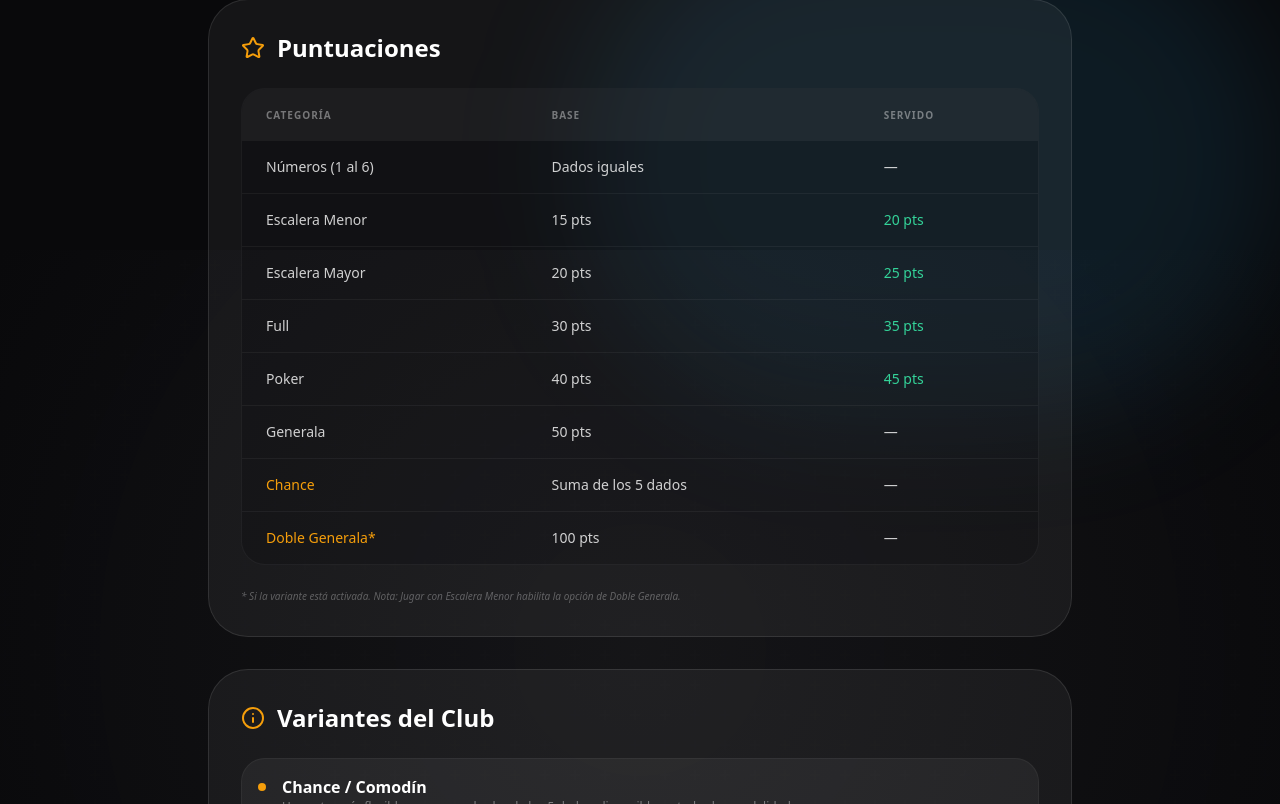
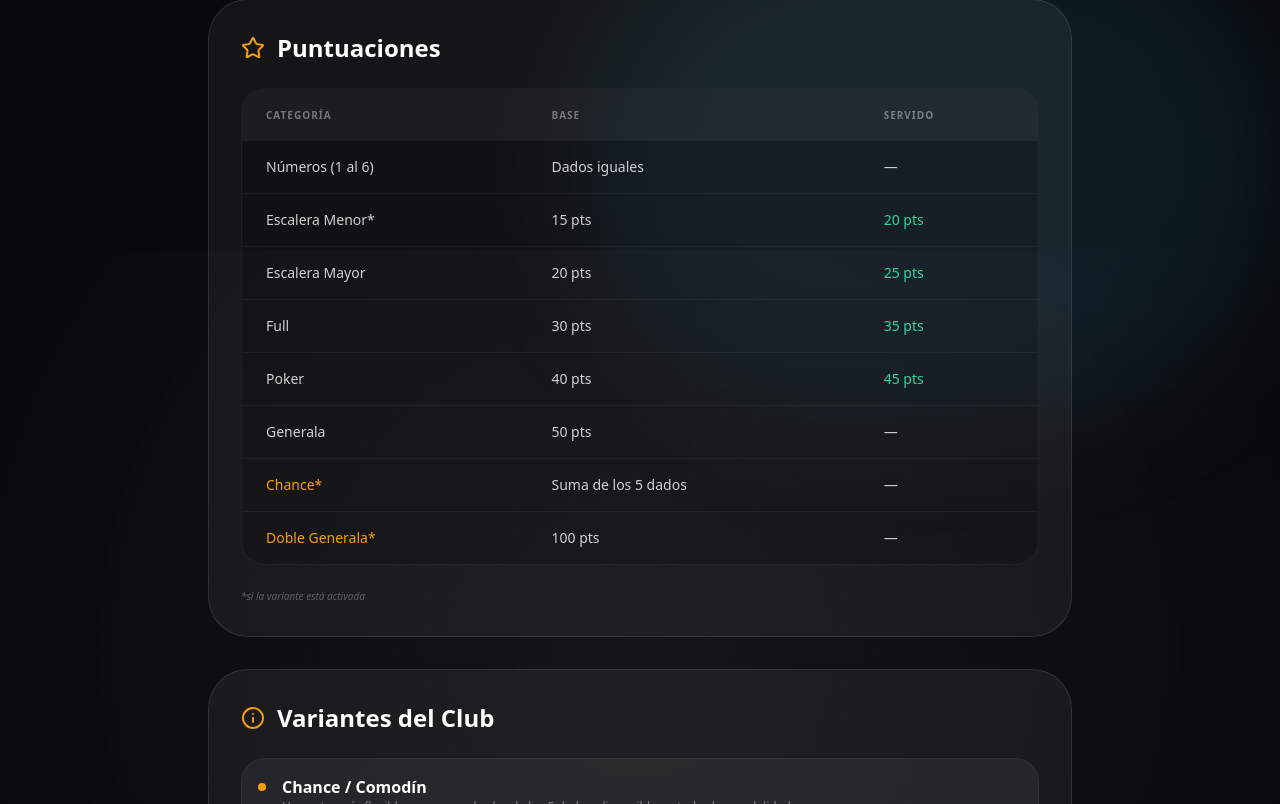
Before and after one commit to pablofabbroni/generala, a Next.js app: page /rules in a window 1280 px wide. Shown: the part 550-1354 px from the top of the page. Built offline with nearby package versions, Linux system fonts and the light colour scheme.

Commit message:
Etapa 5.4: Refinamiento visual final de la tabla de puntuaciones en Reglas

```diff
--- a/src/app/rules/page.tsx
+++ b/src/app/rules/page.tsx
@@ -86,7 +86,7 @@ export default function RulesPage() {
                                     <td className="px-6 py-4">—</td>
                                 </tr>
                                 <tr>
-                                    <td className="px-6 py-4 font-medium">Escalera Menor</td>
+                                    <td className="px-6 py-4 font-medium">Escalera Menor*</td>
                                     <td className="px-6 py-4">15 pts</td>
                                     <td className="px-6 py-4 text-emerald-400">20 pts</td>
                                 </tr>
@@ -111,7 +111,7 @@ export default function RulesPage() {
                                     <td className="px-6 py-4">—</td>
                                 </tr>
                                 <tr>
-                                    <td className="px-6 py-4 font-medium text-amber-500">Chance</td>
+                                    <td className="px-6 py-4 font-medium text-amber-500">Chance*</td>
                                     <td className="px-6 py-4">Suma de los 5 dados</td>
                                     <td className="px-6 py-4">—</td>
                                 </tr>
@@ -123,7 +123,7 @@ export default function RulesPage() {
                             </tbody>
                         </table>
                     </div>
-                    <p className="text-[10px] text-white/30 italic">* Si la variante está activada. Nota: Jugar con Escalera Menor habilita la opción de Doble Generala.</p>
+                    <p className="text-[10px] text-white/30 italic">*si la variante está activada</p>
                 </section>
 
                 {/* Variants Section */}
```
